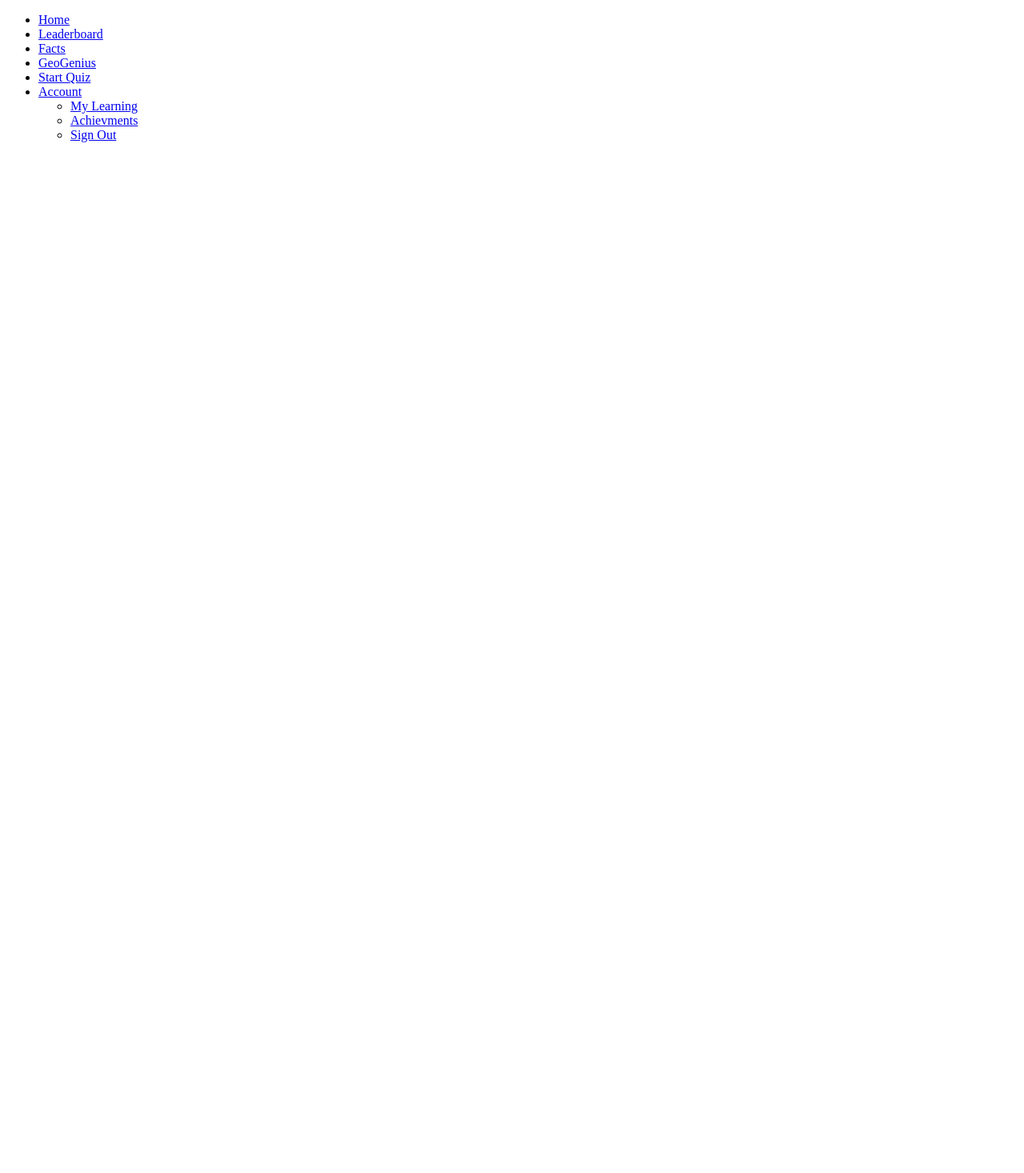
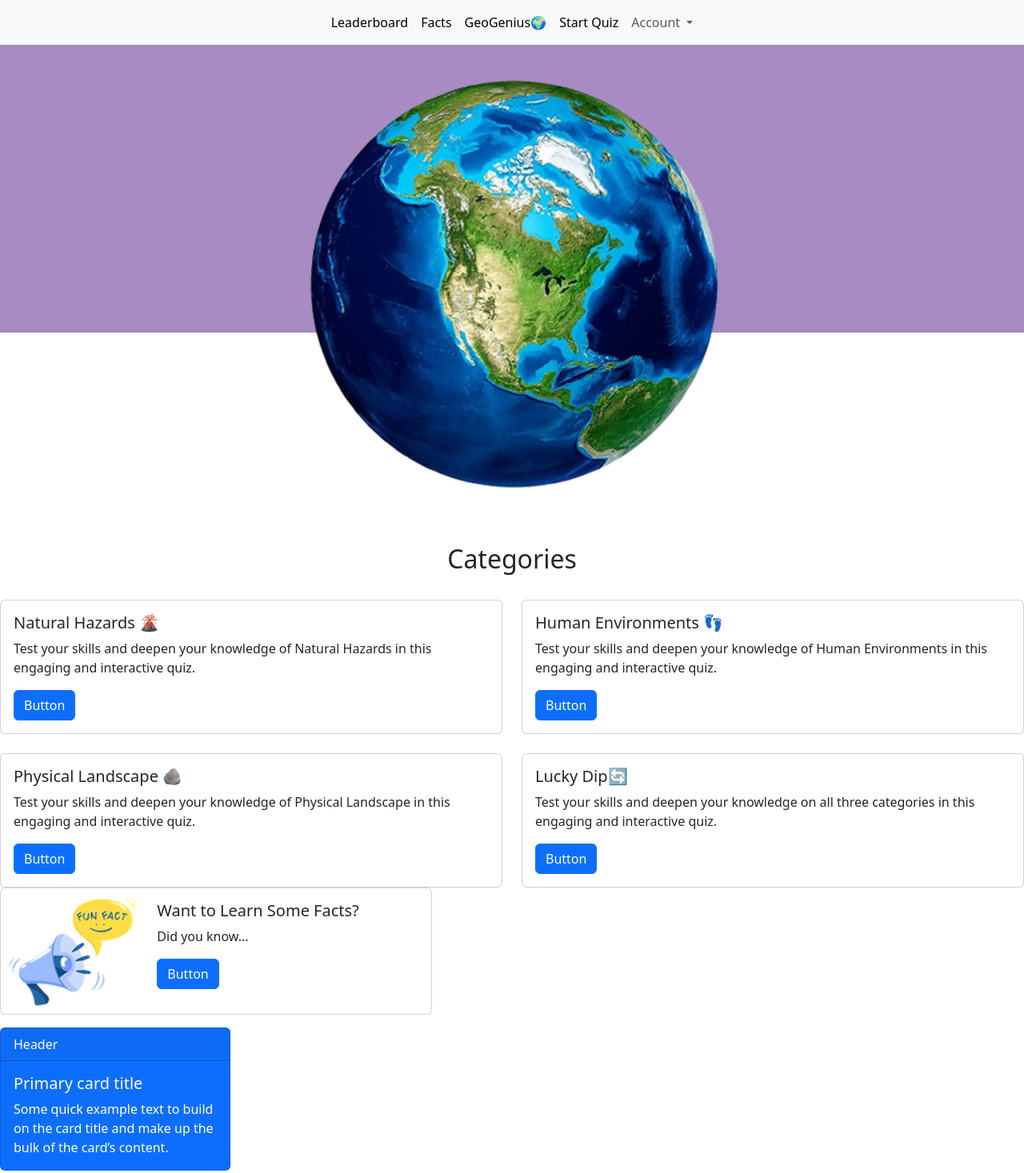
Before and after one commit to dougthenugget21/Nexus-Studio, a website: page public/homepage.html in a window 1280 px wide. Shown: the top 1467 px of the page at 80% size. Before the commit the page ends 800 px from the top, so only its background shows below. Drawn offline with nearby package versions, Linux system fonts and the light colour scheme.

Commit message:
HTML getting started

```diff
--- a/public/homepage.html
+++ b/public/homepage.html
@@ -4,8 +4,9 @@
     <meta charset="UTF-8">
     <meta name="viewport" content="width=device-width, initial-scale=1.0">
     <script src="./script/script.js" defer></script>
-    <script src="https://cdn.jsdelivr.net/npm/@popperjs/core@2.11.8/dist/umd/popper.min.js" integrity="sha384-I7E8VVD/ismYTF4hNIPjVp/Zjvgyol6VFvRkX/vR+Vc4jQkC+hVqc2pM8ODewa9r" crossorigin="anonymous"></script>
-<script src="https://cdn.jsdelivr.net/npm/bootstrap@5.3.8/dist/js/bootstrap.min.js" integrity="sha384-G/EV+4j2dNv+tEPo3++6LCgdCROaejBqfUeNjuKAiuXbjrxilcCdDz6ZAVfHWe1Y" crossorigin="anonymous"></script>
+    <link rel="stylesheet" href="./style/style.css">
+    <link href="https://cdn.jsdelivr.net/npm/bootstrap@5.3.8/dist/css/bootstrap.min.css" rel="stylesheet" integrity="sha384-sRIl4kxILFvY47J16cr9ZwB07vP4J8+LH7qKQnuqkuIAvNWLzeN8tE5YBujZqJLB" crossorigin="anonymous">
+    <script src="https://cdn.jsdelivr.net/npm/bootstrap@5.3.8/dist/js/bootstrap.bundle.min.js" integrity="sha384-FKyoEForCGlyvwx9Hj09JcYn3nv7wiPVlz7YYwJrWVcXK/BmnVDxM+D2scQbITxI" crossorigin="anonymous"></script>
 
     <title>GeoGenius</title>
 </head>
@@ -13,28 +14,25 @@
     <!-- nav bar -->
         <nav class="navbar navbar-expand-lg bg-body-tertiary">
   <div class="container-fluid">
-    <div class="collapse navbar-collapse" id="navbarNavDropdown">
+    <div class="collapse navbar-collapse  d-flex justify-content-around gap-3" id="navbarNavDropdown">
       <ul class="navbar-nav">
         <li class="nav-item">
-          <a class="nav-link active" aria-current="page" href="#">Home</a>
+          <a class="nav-link active nav-text-colour" aria-current="page" href="#">Leaderboard</a>
         </li>
         <li class="nav-item">
-          <a class="nav-link active" aria-current="page" href="#">Leaderboard</a>
+          <a class="nav-link active " aria-current="page" href="#">Facts</a>
         </li>
         <li class="nav-item">
-          <a class="nav-link active" aria-current="page" href="#">Facts</a>
+          <a class="nav-link active" aria-current="page" href="#">GeoGenius🌍</a>
         </li>
         <li class="nav-item">
-          <a class="nav-link active" aria-current="page" href="#">GeoGenius</a>
+          <a class="nav-link active " aria-current="page" href="#">Start Quiz</a>
         </li>
-        <li class="nav-item">
-          <a class="nav-link active" aria-current="page" href="#">Start Quiz</a>
-        </li>
-        <li class="nav-item dropdown">
-          <a class="nav-link dropdown-toggle" href="#" role="button" data-bs-toggle="dropdown" aria-expanded="false">
+        <li class="nav-item dropdow ">
+          <a class="nav-link dropdown-toggle " href="#" role="button" data-bs-toggle="dropdown">
             Account
           </a>
-          <ul class="dropdown-menu">
+          <ul class="dropdown-menu text-center">
             <li><a class="dropdown-item" href="#">My Learning</a></li>
             <li><a class="dropdown-item" href="#">Achievments</a></li>
             <li><a class="dropdown-item" href="#">Sign Out</a></li>
@@ -47,6 +45,98 @@
 
     <!-- world -->
     <section>
+        <div class="world-background">
+          <img src="./img/world.png" class="globe">
+      </div>
+      </section>
+    </section>
+
+    <!-- Quiz -->
+    <section>
+      <h2 class="text-center py-4">Categories</h1>
+        <div class="row row-cols-1 row-cols-md-2 g-4">
+            <div class="col">
+                <div class="card">
+                <div class="card-body">
+                    <h5 class="card-title">Natural Hazards 🌋</h5>
+                    <p class="card-text">Test your skills and deepen your knowledge of Natural Hazards in this engaging and interactive quiz.</p>
+                    <a href="#" class="btn btn-primary">Button</a>
+                </div>
+                </div>
+            </div>
+            <div class="col">
+                <div class="card">
+                <div class="card-body">
+                    <h5 class="card-title">Human Environments 👣</h5>
+                    <p class="card-text">Test your skills and deepen your knowledge of Human Environments in this engaging and interactive quiz.</p>
+                    <a href="#" class="btn btn-primary">Button</a>
+                </div>
+                </div>
+            </div>
+            <div class="col">
+                <div class="card">
+                <div class="card-body">
+                    <h5 class="card-title">Physical Landscape 🪨</h5>
+                    <p class="card-text">Test your skills and deepen your knowledge of Physical Landscape in this engaging and interactive quiz.</p>
+                    <a href="#" class="btn btn-primary">Button</a>
+                </div>
+                </div>
+            </div>
+            <div class="col">
+                <div class="card">
+                <div class="card-body">
+                    <h5 class="card-title">Lucky Dip🔄</h5>
+                    <p class="card-text">Test your skills and deepen your knowledge on all three categories in this engaging and interactive quiz.</p>
+                    <a href="#" class="btn btn-primary">Button</a>
+                </div>
+                </div>
+            </div>
+            </div>
+    </section>
+
+    <!-- Facts -->
+    <section>
+        <div class="card mb-3" style="max-width: 540px;">
+            <div class="row g-0">
+                <div class="col-md-4">
+                <img src="img/funfacts.png" class="funfacts" width="200" alt="...">
+                </div>
+                <div class="col-md-8">
+                <div class="card-body">
+                    <h5 class="card-title">Want to Learn Some Facts?</h5>
+                    <p class="card-text">Did you know...</p>
+                    <a href="#" class="btn btn-primary">Button</a>
+                </div>
+                </div>
+            </div>
+            </div>
+    </section>
+
+    <!-- Progress -->
+    <section>
+        <div class="card text-bg-primary mb-3" style="max-width: 18rem;">
+        <div class="card-header">Header</div>
+        <div class="card-body">
+            <h5 class="card-title">Primary card title</h5>
+            <p class="card-text">Some quick example text to build on the card title and make up the bulk of the card’s content.</p>
+        </div>
+        </div>
+
+        <div class="card text-bg-primary mb-3" style="max-width: 18rem;">
+        <div class="card-header">Header</div>
+        <div class="card-body">
+            <h5 class="card-title">Secondary card title</h5>
+            <p class="card-text">Some quick example text to build on the card title and make up the bulk of the card’s content.</p>
+        </div>
+        </div>
+
+        <div class="card text-bg-primary mb-3" style="max-width: 18rem;">
+        <div class="card-header">Header</div>
+        <div class="card-body">
+            <h5 class="card-title">Success card title</h5>
+            <p class="card-text">Some quick example text to build on the card title and make up the bulk of the card’s content.</p>
+        </div>
+        </div>
 
     </section>
 
--- a/public/style/style.css
+++ b/public/style/style.css
@@ -0,0 +1,19 @@
+.world-background{
+  height: 600px; /* adjust */
+  display: flex;
+  justify-content: center;
+  align-items: center;
+  background: linear-gradient(
+    to bottom,
+    #a78bc2 60%,
+    #ffffff 40%
+  );
+}
+
+.globe {
+  width: 550px;
+}
+
+.nav-text-colour{
+    color: #9B6CD7;
+}
```
Also changed, not shown: public/img/funfacts.png (added).
